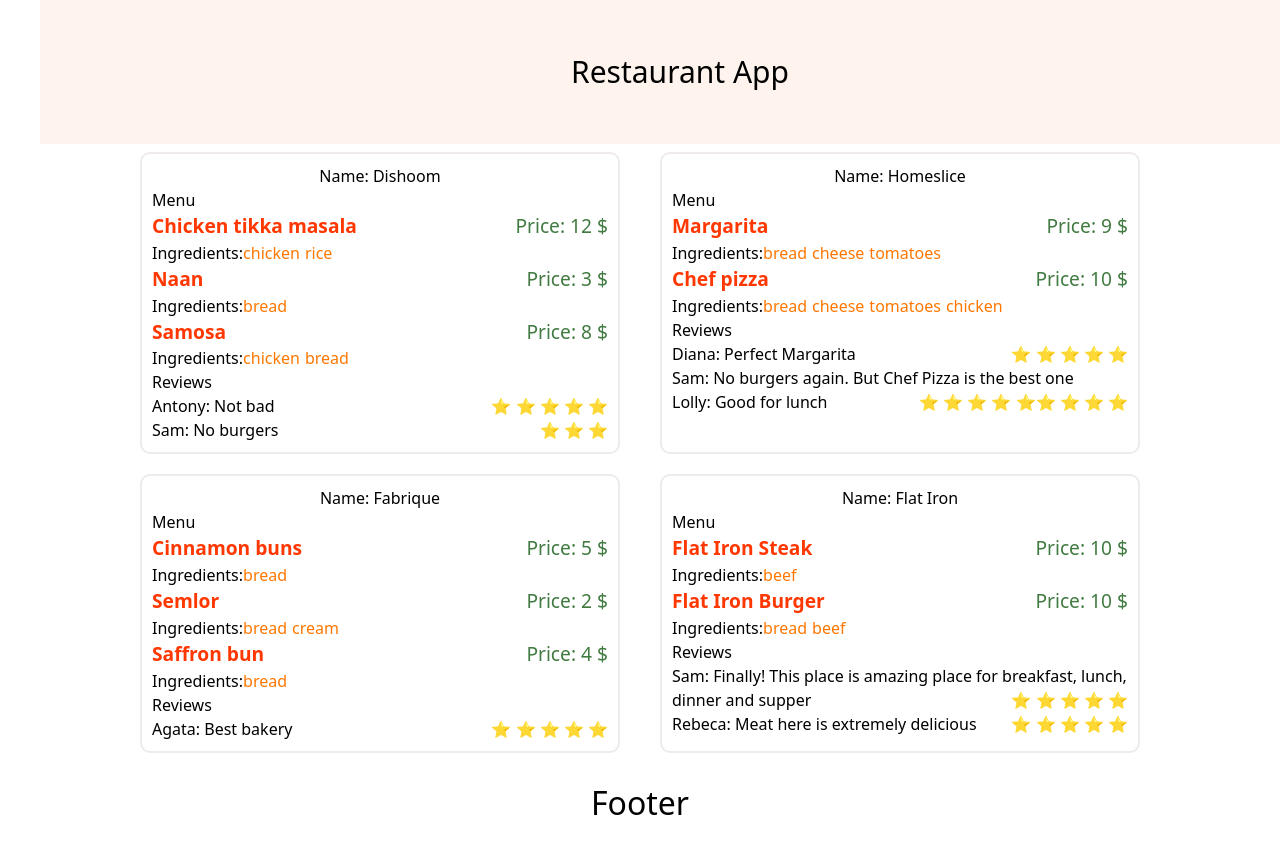
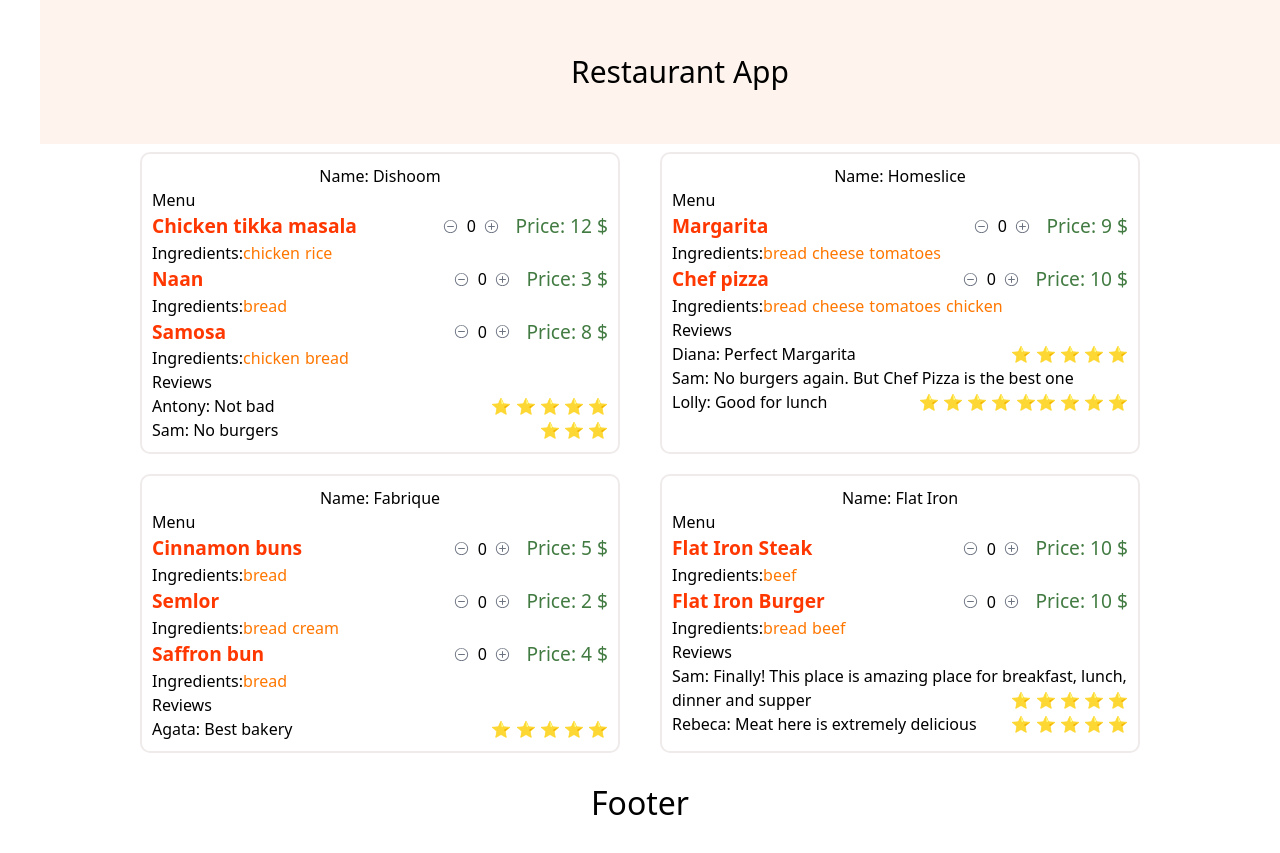
Before and after one commit to rain84/learn.javascript.ru-react, a React (Vite) app: page / in a window 1280 px wide. Built offline with nearby package versions, Linux system fonts and the light colour scheme.

Commit message:
feat: ✨ added <Ordering> & <Button> & <Plus> & <Minus> components

```diff
--- /dev/null
+++ b/src/app.types.ts
@@ -0,0 +1,3 @@
+import { PlusCircledIcon } from '@radix-ui/react-icons'
+
+export type Icon = typeof PlusCircledIcon
--- a/src/components/dish/component.tsx
+++ b/src/components/dish/component.tsx
@@ -1,12 +1,14 @@
 import { Ingredients } from 'components/ingredients'
+import { Ordering } from 'components/ordering'
 import { type TTDish } from 'constants/restaurant.types'
 import styles from './style.module.scss'
 
 export const Dish = ({ dish }: TProps) => {
   return (
     <div>
-      <p>
+      <p className={styles.info}>
         <span className={styles.name}>{dish.name}</span>
+        <Ordering className={styles.ordering} />
         <span className={styles.price}>Price: {dish.price} $</span>
       </p>
       <Ingredients ingredients={dish.ingredients} />
--- a/src/components/dish/style.module.scss
+++ b/src/components/dish/style.module.scss
@@ -12,4 +12,15 @@
   font-size: 1.2em;
   font-weight: bold;
   color: rgb(255, 55, 0);
+  flex-grow: 1;
 }
+
+.ordering {
+  display: inline-flex;
+  margin-right: 1rem;
+}
+
+.info {
+  justify-content: flex-end;
+  display: flex;
+}
--- /dev/null
+++ b/src/components/ordering/buttons/button.tsx
@@ -0,0 +1,24 @@
+import type { Icon } from 'app.types'
+import clsx from 'clsx'
+import styles from './style.module.scss'
+
+export const Button = ({ className, disabled, Icon, onClick }: TProps) => (
+  <button
+    onClick={() => onClick()}
+    disabled={disabled}
+    className={clsx({
+      [styles.root]: disabled,
+      className,
+    })}
+  >
+    <Icon className={clsx(styles.icon, !disabled && styles.icon_enabled)} />
+  </button>
+)
+
+export type TProps = {
+  className?: string
+  disabled?: boolean
+  Icon: Icon
+
+  onClick: () => void
+}
--- /dev/null
+++ b/src/components/ordering/buttons/minus.tsx
@@ -0,0 +1,6 @@
+import { MinusCircledIcon } from '@radix-ui/react-icons'
+import { Button, type TProps } from './button'
+
+export const Minus = (props: Omit<TProps, 'Icon'>) => (
+  <Button {...props} Icon={MinusCircledIcon} />
+)
--- /dev/null
+++ b/src/components/ordering/buttons/plus.tsx
@@ -0,0 +1,6 @@
+import { PlusCircledIcon } from '@radix-ui/react-icons'
+import { Button, type TProps } from './button'
+
+export const Plus = (props: Omit<TProps, 'Icon'>) => (
+  <Button {...props} Icon={PlusCircledIcon} />
+)
--- /dev/null
+++ b/src/components/ordering/buttons/style.module.scss
@@ -0,0 +1,17 @@
+.root {
+  cursor: not-allowed;
+}
+
+.icon {
+  transition-property: all;
+  transition-timing-function: cubic-bezier(0.4, 0, 0.2, 1);
+  transition-duration: 150ms;
+  color: rgb(107 114 128);
+}
+
+.icon_enabled {
+  &:hover {
+    transform: scaleX(1.25) scaleY(1.25);
+    color: rgb(74, 222, 128);
+  }
+}
--- /dev/null
+++ b/src/components/ordering/component.tsx
@@ -0,0 +1,43 @@
+import clsx from 'clsx'
+import { useState } from 'react'
+import { Minus } from './buttons/minus'
+import { Plus } from './buttons/plus'
+import styles from './style.module.scss'
+
+export const Ordering = ({ max = 5, className, onChange }: TProps) => {
+  const [ordering, setOrdering] = useState(0)
+
+  const isDisabled = {
+    increase: ordering === max,
+    decrease: ordering === 0,
+  }
+
+  const decrease = () => {
+    if (isDisabled.decrease) return
+
+    const next = ordering - 1
+    setOrdering(next)
+    onChange?.(next)
+  }
+  const increase = () => {
+    if (isDisabled.increase) return
+
+    const next = ordering + 1
+    setOrdering(next)
+    onChange?.(next)
+  }
+
+  return (
+    <span className={clsx(styles.root, className)}>
+      <Minus onClick={decrease} disabled={isDisabled.decrease} />
+      <span className={styles.counter}>{ordering}</span>
+      <Plus onClick={increase} disabled={isDisabled.increase} />
+    </span>
+  )
+}
+
+type TProps = {
+  max?: number
+  className?: string
+  onChange?: (value: number) => void
+}
--- /dev/null
+++ b/src/components/ordering/index.ts
@@ -0,0 +1 @@
+export * from './component'
--- /dev/null
+++ b/src/components/ordering/style.module.scss
@@ -0,0 +1,11 @@
+.root {
+  justify-content: space-between;
+  align-items: center;
+  width: 3.5rem;
+}
+
+.counter {
+  vertical-align: middle;
+  text-align: center;
+  flex-grow: 1;
+}
```
